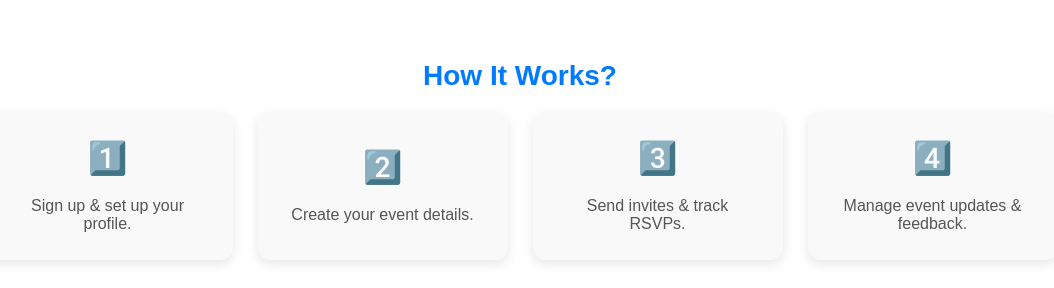
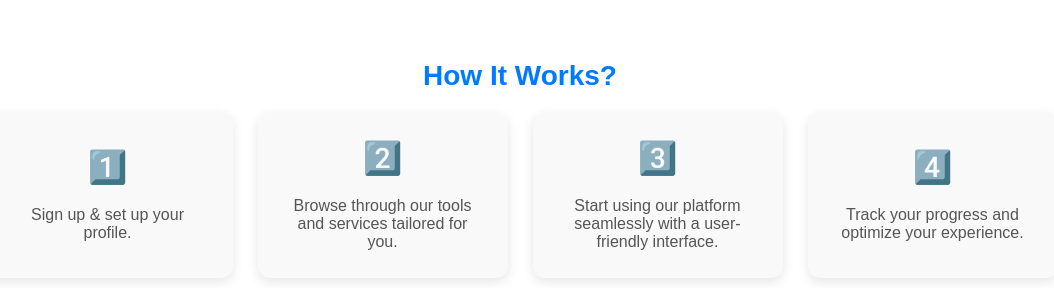
Before and after one commit to manishcodesq/ED-Project, a website: page work.html in a window 1280 px wide. Shown: the whole page, without its empty margins (120-1174 px from the left). Drawn offline with Linux system fonts and the light colour scheme.

```diff
--- a/work.html
+++ b/work.html
@@ -22,15 +22,15 @@
             </div>
             <div class="step-card">
                 <span>2️⃣</span>
-                <p>Create your event details.</p>
+                <p>Browse through our tools and services tailored for you.</p>
             </div>
             <div class="step-card">
                 <span>3️⃣</span>
-                <p>Send invites & track RSVPs.</p>
+                <p>Start using our platform seamlessly with a user-friendly interface.</p>
             </div>
             <div class="step-card">
                 <span>4️⃣</span>
-                <p>Manage event updates & feedback.</p>
+                <p>Track your progress and optimize your experience.</p>
             </div>
         </div>
     </section>
```
